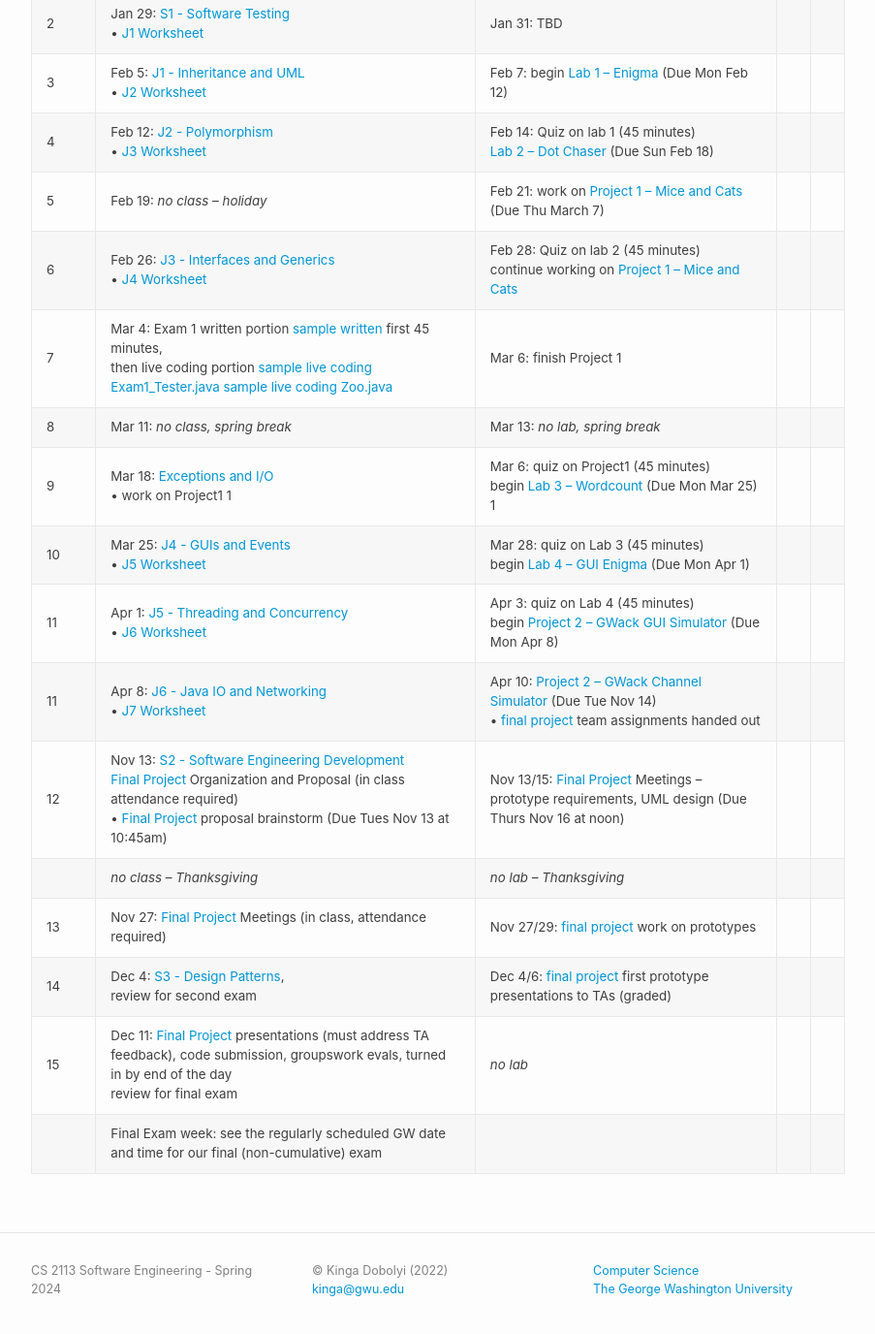
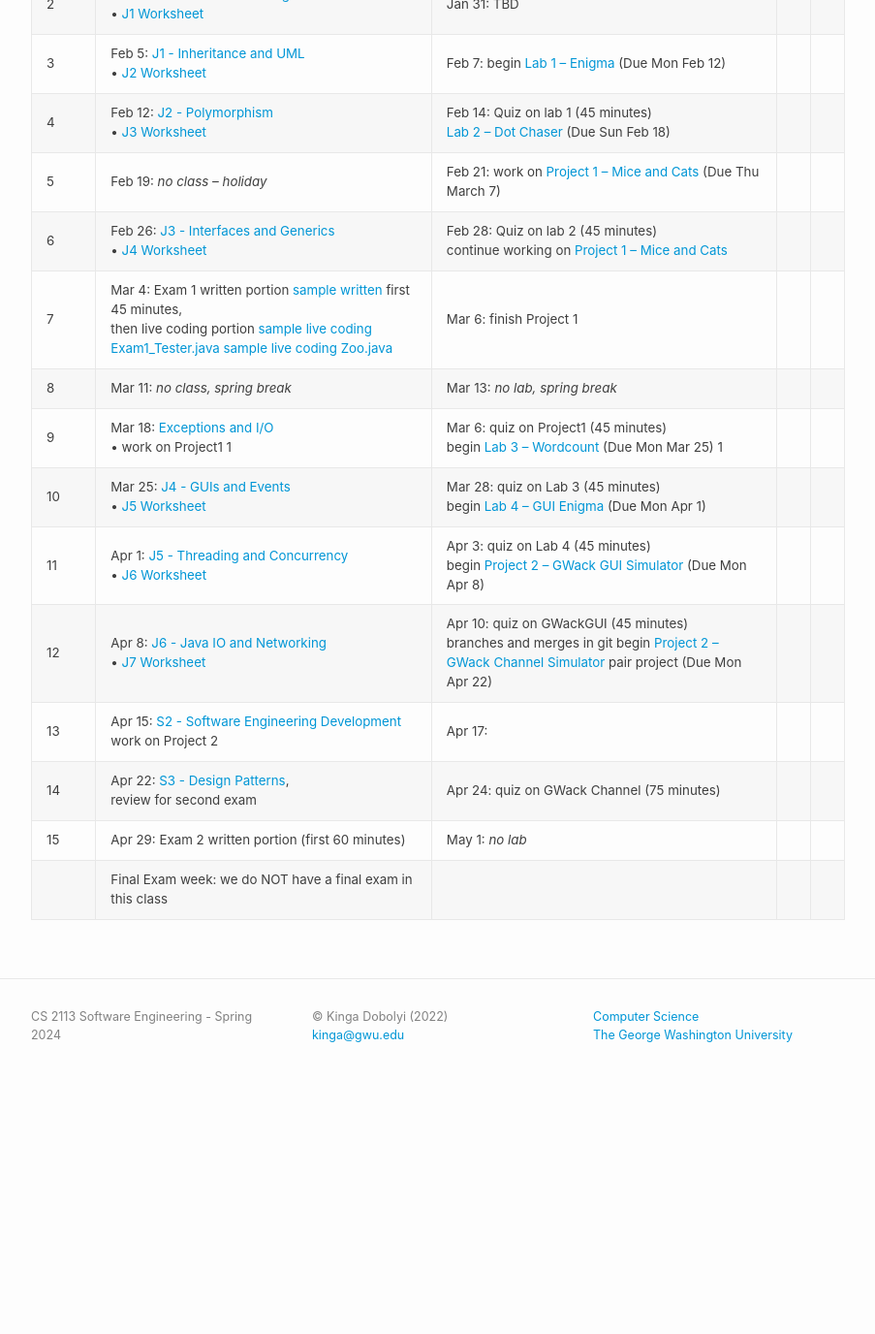
Before and after one commit to cs2113-f24/cs2113-f24.github.io, a Jekyll site: the page built from schedule.md, in a window 1280 px wide and 1400 px high, scrolled down 394 px. Shown: the top 1376 px of the window at 97% size, without its empty margins (188-1091 px from the left). Built offline with Jekyll 4.4.1, drawn with Linux system fonts in a browser that asks for light colours; after the commit the page ends 1532 px from its top, so only the background shows below that.

Commit message:
new semester

```diff
--- a/schedule.md
+++ b/schedule.md
@@ -22,10 +22,8 @@ title: Schedule
 | 9    | Mar 18: [Exceptions and I/O](j/exceptions)  <br>&bull; work on Project1 1                                                   | Mar 6: quiz on Project1 (45 minutes)<br>begin [Lab 3 -- Wordcount](lab/3) (Due Mon Mar 25)           1|                                                              |
 | 10    | Mar 25: [J4 - GUIs and Events](j/4) <br>&bull; [J5 Worksheet](worksheet/j5)       | Mar 28: quiz on Lab 3 (45 minutes)<br> begin [Lab 4 -- GUI Enigma](lab/4) (Due Mon Apr 1)                                                                             |
 | 11   | Apr 1: [J5 - Threading and Concurrency](j/5) <br>&bull; [J6 Worksheet](worksheet/j6)                       | Apr 3: quiz on Lab 4 (45 minutes)<br> begin [Project 2 -- GWack GUI Simulator](project/2) (Due Mon Apr 8)    |
-| 11   | Apr 8: [J6 - Java IO and Networking](j/6) <br>&bull; [J7 Worksheet](worksheet/j7)            | Apr 10: [Project 2 -- GWack Channel Simulator](project/2) (Due Tue Nov 14) <br>&bull; [final project](project/3) team assignments handed out                                                             |
-| 12   | Nov 13: [S2 - Software Engineering Development](j/software_engineering)<br>[Final Project](project/3) Organization and Proposal (in class attendance required) <br>&bull; [Final Project](project/3) proposal brainstorm  (Due Tues Nov 13 at 10:45am)                        | Nov 13/15: [Final Project](project/3) Meetings -- prototype requirements, UML design (Due Thurs Nov 16 at noon)
-|      | <i>no class -- Thanksgiving</i> | <i>no lab -- Thanksgiving |
-| 13   | Nov 27:  [Final Project](project/3) Meetings (in class, attendance required)                                                                                         |  Nov 27/29: [final project](project/3) work on prototypes                                                                                                                         |
-| 14   | Dec 4:  [S3 - Design Patterns](j/design), <br>review for second exam                                                              | Dec 4/6: [final project](project/3) first prototype presentations to TAs (graded)                                                                                                                              |
-|  15  | Dec 11: [Final Project](project/3) presentations (must address TA feedback), code submission, groupswork evals, turned in by end of the day<br> review for final exam                                                                          | <i>no lab</i>                                                                                                                             |
-|    | Final Exam week:  see the regularly scheduled GW date and time for our final (non-cumulative) exam
+| 12   | Apr 8: [J6 - Java IO and Networking](j/6) <br>&bull; [J7 Worksheet](worksheet/j7)            | Apr 10: quiz on GWackGUI (45 minutes) <br> branches and merges in git begin [Project 2 -- GWack Channel Simulator](project/2) pair project (Due Mon Apr 22)             |
+| 13   | Apr 15: [S2 - Software Engineering Development](j/software_engineering)   <br> work on Project 2| Apr 17:
+| 14   | Apr 22:  [S3 - Design Patterns](j/design), <br>review for second exam                                                                                            |  Apr 24: quiz on GWack Channel (75 minutes)                                                                                                             |
+| 15   | Apr 29:  Exam 2 written portion (first 60 minutes) | May 1: <i>no lab</i>                                                        |
+|    | Final Exam week: we do NOT have a final exam in this class
```
